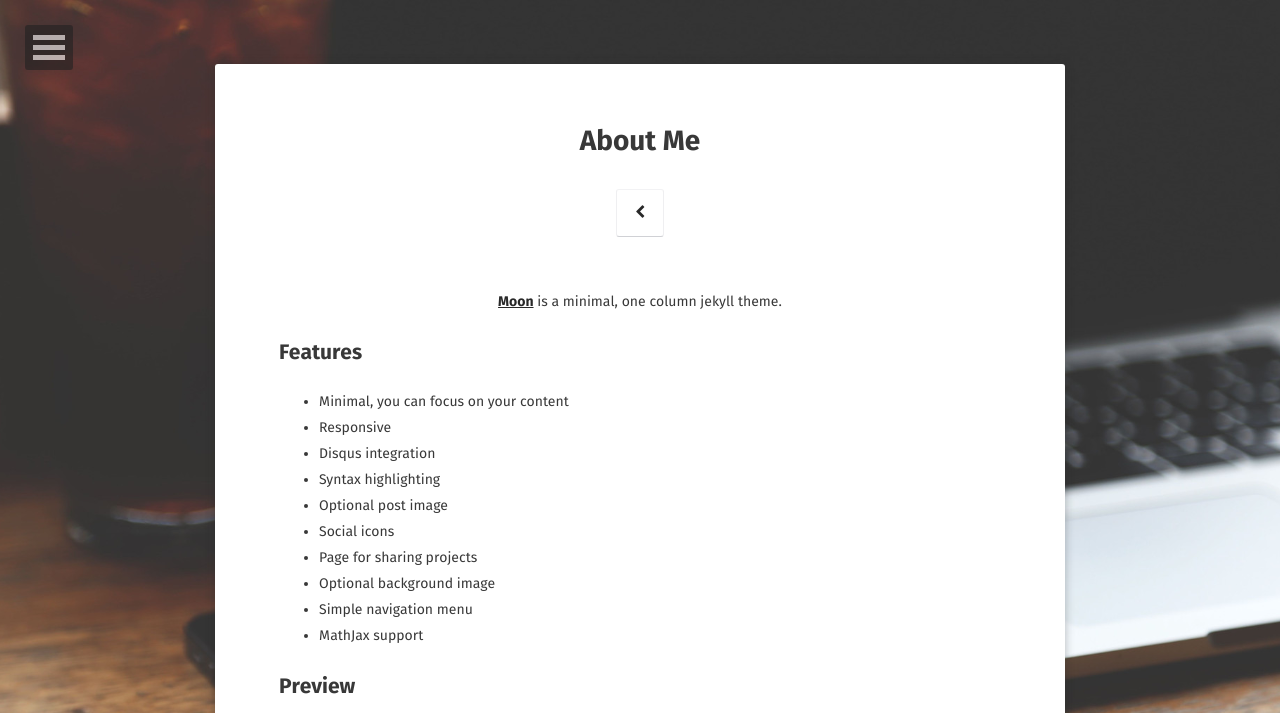
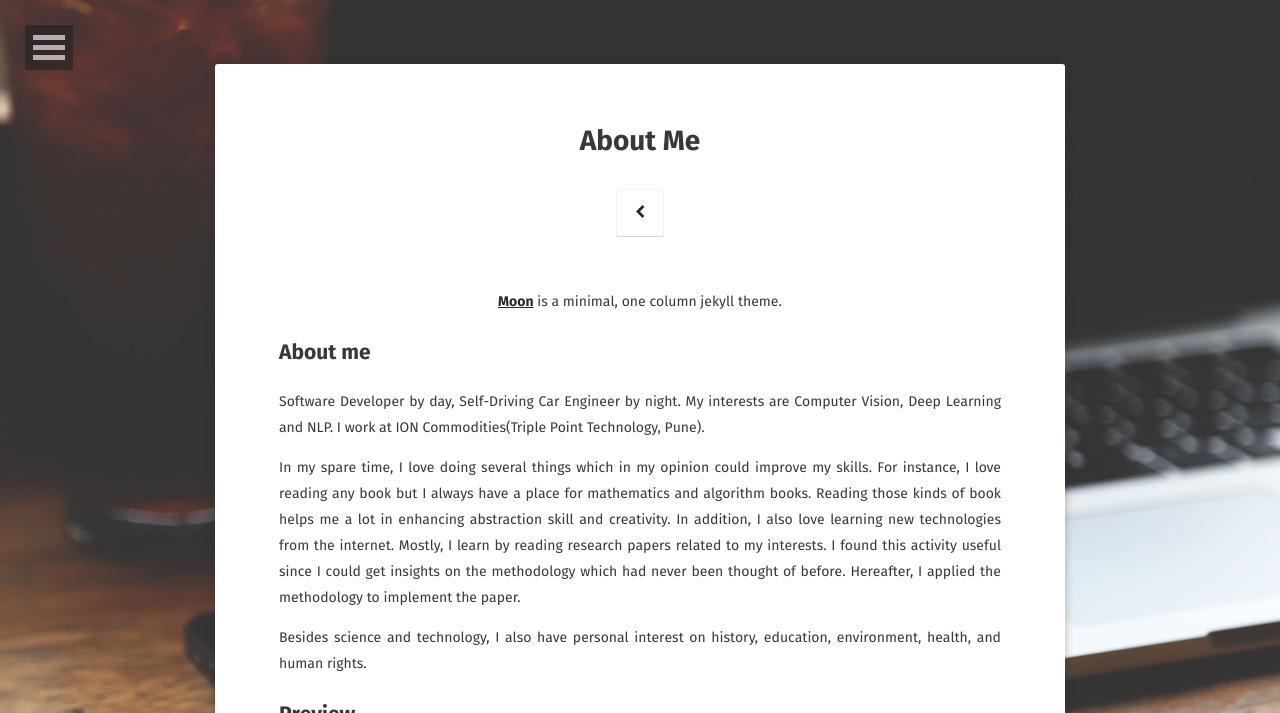
Before and after one commit to rohts-patil/me, a Jekyll site: the page built from about/index.md, in a window 1280 px wide, cut to the strip 0-713 px from the top of the page. Built offline with Jekyll 4.4.1, drawn with Linux system fonts in a browser that asks for light colours; some web fonts are replaced.

Commit message:
Update index.md

```diff
--- a/about/index.md
+++ b/about/index.md
@@ -8,17 +8,12 @@ comments: false
 
 <center><a href="https://rohts-patil.github.io/me/"><b>Moon</b></a> is a minimal, one column jekyll theme.</center>
 
-## Features
-* Minimal, you can focus on your content
-* Responsive
-* Disqus integration
-* Syntax highlighting
-* Optional post image
-* Social icons
-* Page for sharing projects
-* Optional background image
-* Simple navigation menu
-* MathJax support
+## About me
+Software Developer by day, Self-Driving Car Engineer by night. My interests are Computer Vision, Deep Learning and NLP. I work at ION Commodities(Triple Point Technology, Pune).
+
+In my spare time, I love doing several things which in my opinion could improve my skills. For instance, I love reading any book but I always have a place for mathematics and algorithm books. Reading those kinds of book helps me a lot in enhancing abstraction skill and creativity. In addition, I also love learning new technologies from the internet. Mostly, I learn by reading research papers related to my interests. I found this activity useful since I could get insights on the methodology which had never been thought of before. Hereafter, I applied the methodology to implement the paper.
+
+Besides science and technology, I also have personal interest on history, education, environment, health, and human rights.
 
 ## Preview
 
```
